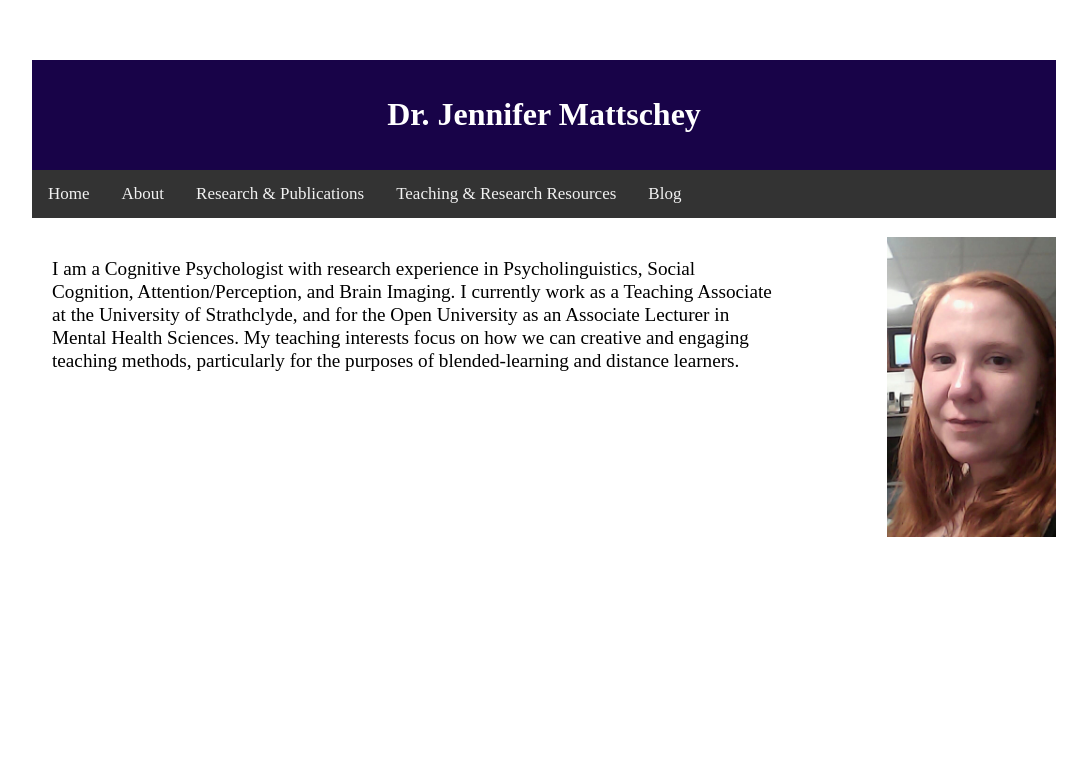
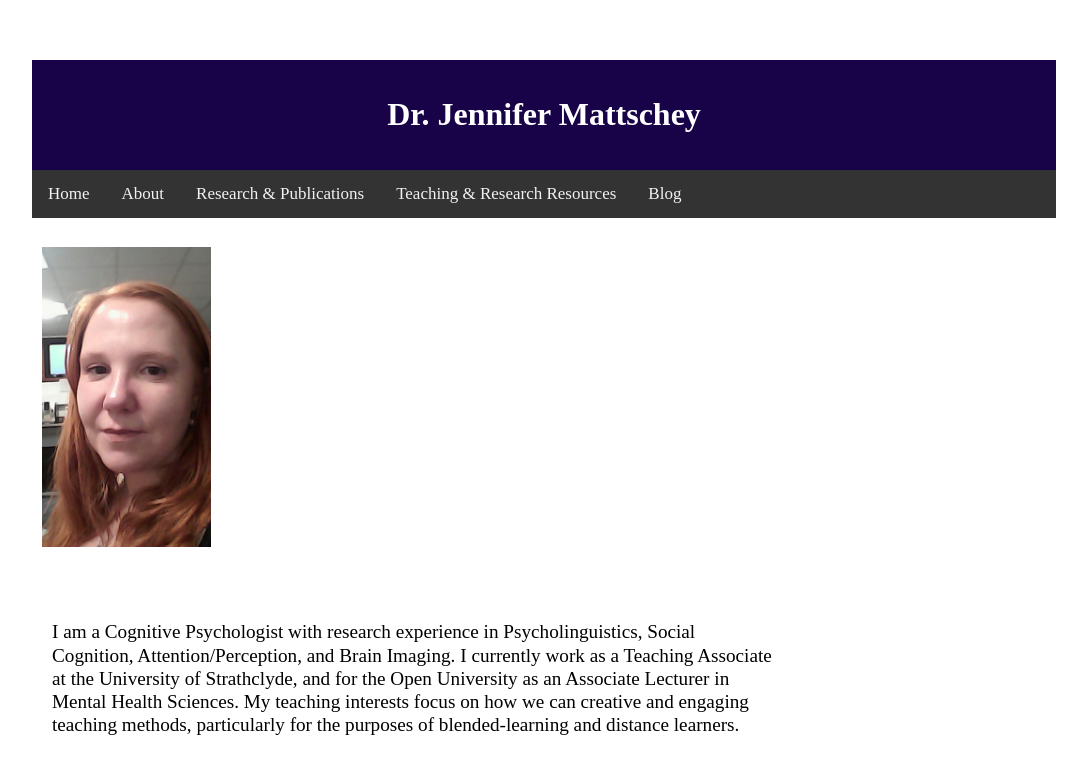
Before and after one commit to jmattschey/jmattschey.github.io, a Jekyll site: the page built from about.html, in a window 1280 px wide. Shown: the top 774 px of the page, without its empty margins (96-1183 px from the left). Built offline with Jekyll 4.4.1, drawn with Linux system fonts in a browser that asks for light colours.

Commit message:
Update about.html

```diff
--- a/about.html
+++ b/about.html
@@ -3,8 +3,8 @@
 title: Jennifer Mattschey
 ---
 
-<div>
-    <p style="float: right;"><img src="profile.jpg" height="300px" padding="10px"></p>
+<div class="imgright">
+    <p><img src="profile.jpg" height="300px" padding="10px"></p>
 </div>
 
 <div class="content1">
```
